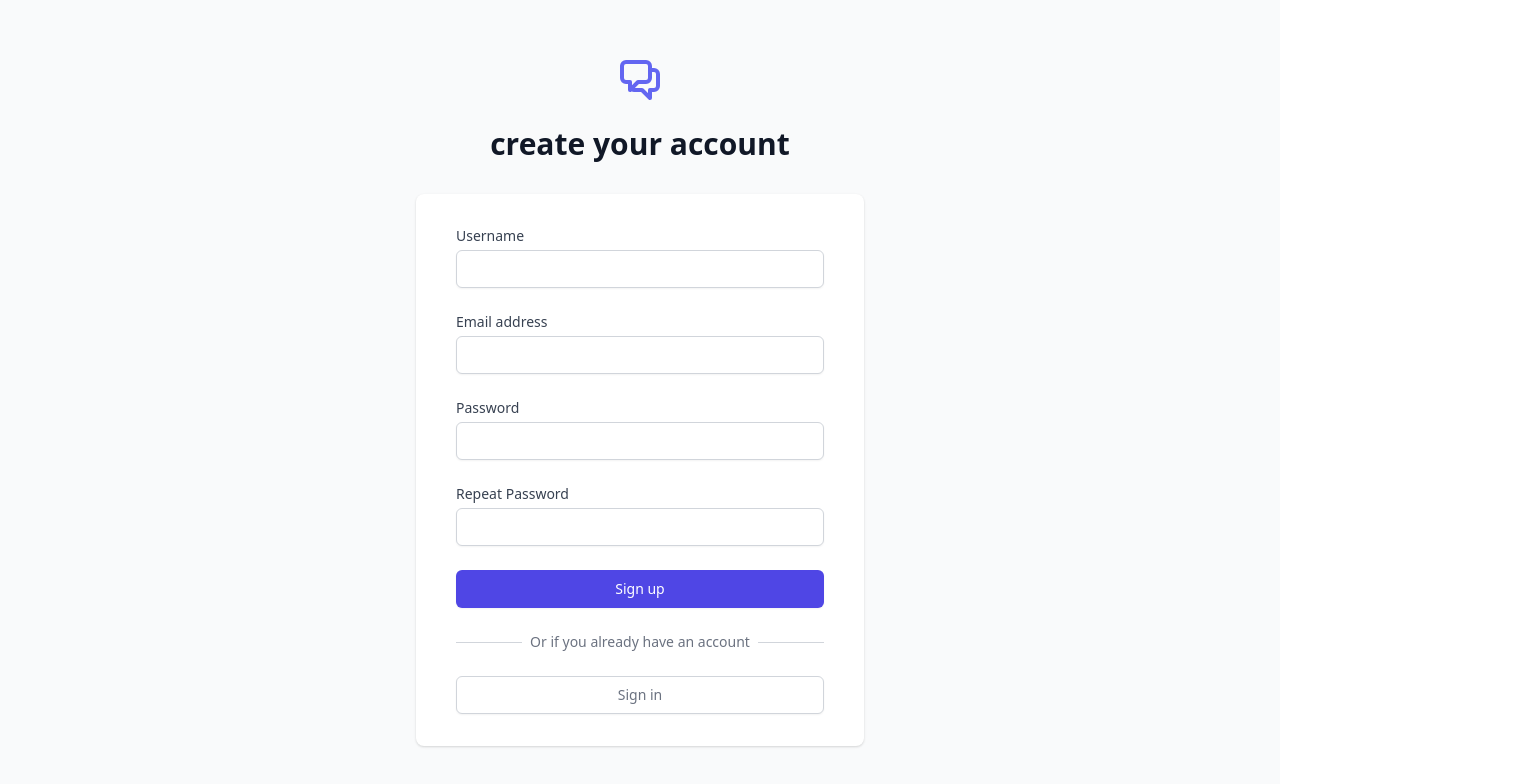
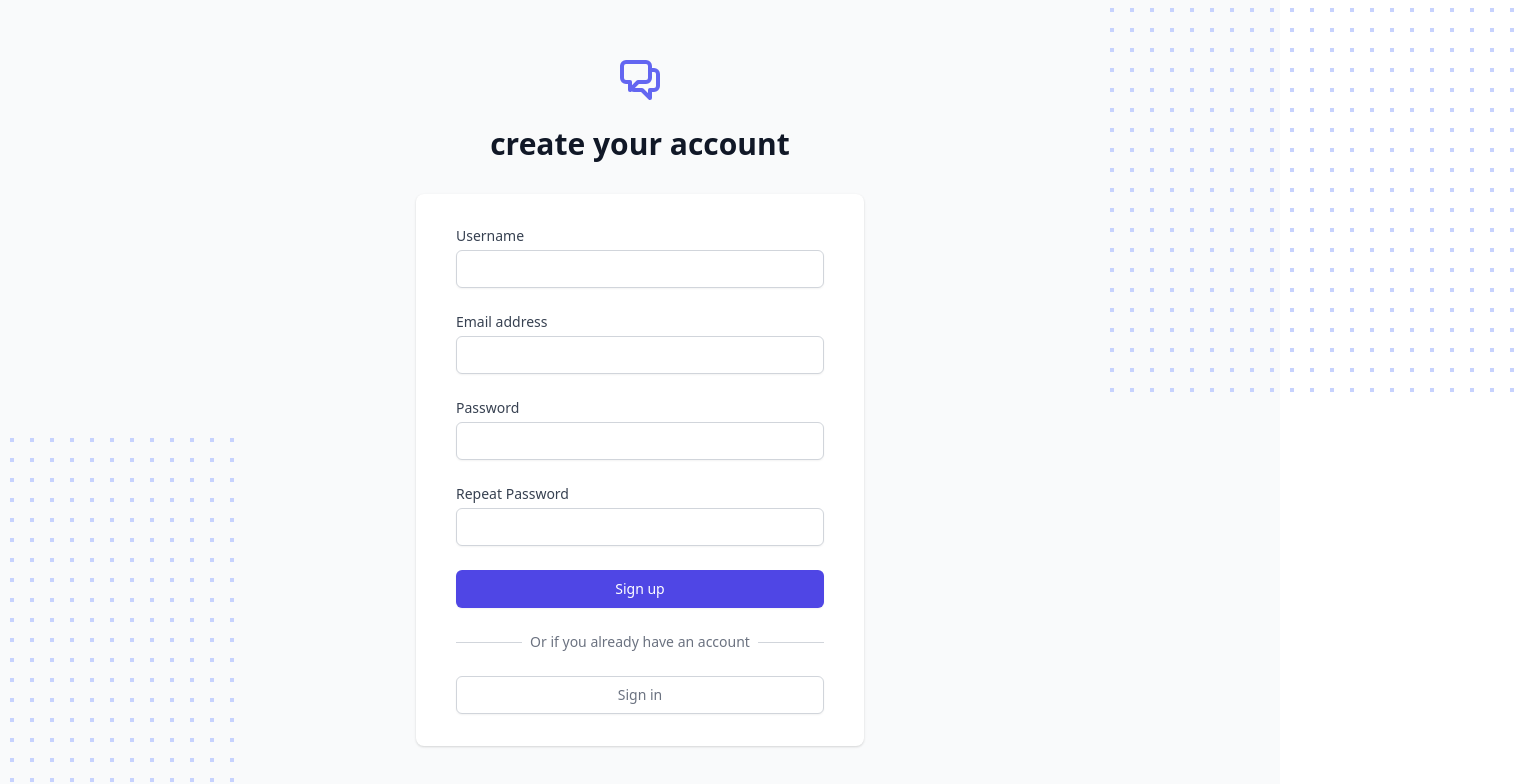
Before and after one commit to MathieuGery/Chat-app-react-nodejs-rabbitmq, a React (Create React App) app in the folder front/: page /signup in a window 1280 px wide. Shown: the top 784 px of the page, 1514 px wide, since content can reach past the window. Built offline with nearby package versions, Linux system fonts and the light colour scheme.

Commit message:
Add little dots to SignUp page

```diff
--- a/front/src/components/SignUp/index.js
+++ b/front/src/components/SignUp/index.js
@@ -4,11 +4,36 @@ import { Link } from 'react-router-dom';
 function SignUp() {
     return (
         <div className="min-h-screen bg-gray-50 flex flex-col justify-center py-12 sm:px-6 lg:px-8">
+            <div className="hidden sm:block sm:absolute sm:inset-y-0 sm:h-full sm:w-full" aria-hidden="true">
+                <div className="relative h-full max-w-7xl mx-auto">
+                    <svg className="absolute right-full transform translate-y-1/4 translate-x-1/4 lg:translate-x-1/2"
+                         width="404" height="784" fill="none" viewBox="0 0 404 300">
+                        <defs>
+                            <pattern id="f210dbf6-a58d-4871-961e-36d5016a0f49" x="0" y="0" width="20" height="20"
+                                     patternUnits="userSpaceOnUse">
+                                <rect x="0" y="0" width="4" height="4" className="text-indigo-200" fill="currentColor"/>
+                            </pattern>
+                        </defs>
+                        <rect width="404" height="784" fill="url(#f210dbf6-a58d-4871-961e-36d5016a0f49)"/>
+                    </svg>
+                    <svg
+                        className="absolute left-full transform -translate-y-3/4 -translate-x-1/4 md:-translate-y-1/2 lg:-translate-x-1/2"
+                        width="404" height="784" fill="none" viewBox="0 0 404 784">
+                        <defs>
+                            <pattern id="5d0dd344-b041-4d26-bec4-8d33ea57ec9b" x="0" y="0" width="20" height="20"
+                                     patternUnits="userSpaceOnUse">
+                                <rect x="0" y="0" width="4" height="4" className="text-indigo-200" fill="currentColor"/>
+                            </pattern>
+                        </defs>
+                        <rect width="404" height="784" fill="url(#5d0dd344-b041-4d26-bec4-8d33ea57ec9b)"/>
+                    </svg>
+                </div>
+            </div>
             <div className="sm:mx-auto sm:w-full sm:max-w-md">
                 <svg xmlns="http://www.w3.org/2000/svg" className="mx-auto h-12 w-auto stroke-current text-indigo-500"
                      fill="none" viewBox="0 0 24 24"
                      stroke="currentColor">
-                    <path stroke-linecap="round" stroke-linejoin="round" stroke-width="2"
+                    <path strokeLinecap="round" strokeLinejoin="round" strokeWidth="2"
                           d="M17 8h2a2 2 0 012 2v6a2 2 0 01-2 2h-2v4l-4-4H9a1.994 1.994 0 01-1.414-.586m0 0L11 14h4a2 2 0 002-2V6a2 2 0 00-2-2H5a2 2 0 00-2 2v6a2 2 0 002 2h2v4l.586-.586z"/>
                 </svg>
                 <h2 className="mt-6 text-center text-3xl font-extrabold text-gray-900">
```
